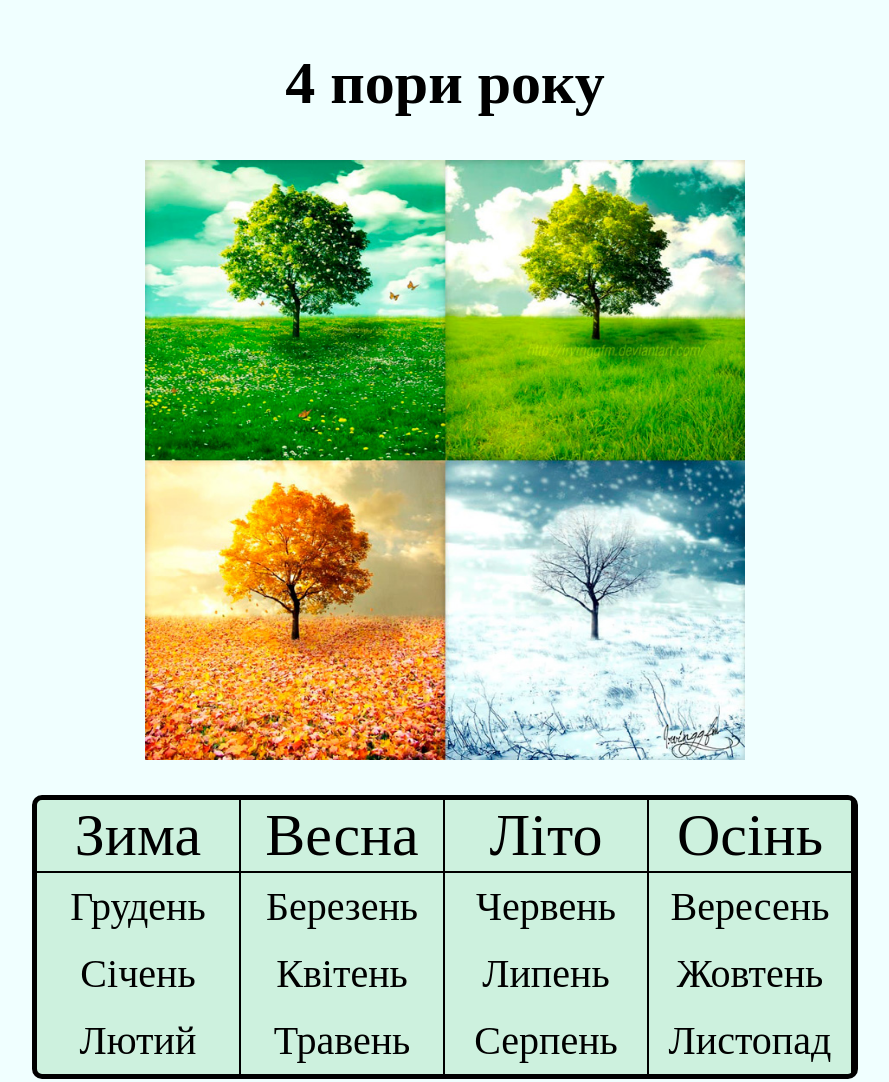
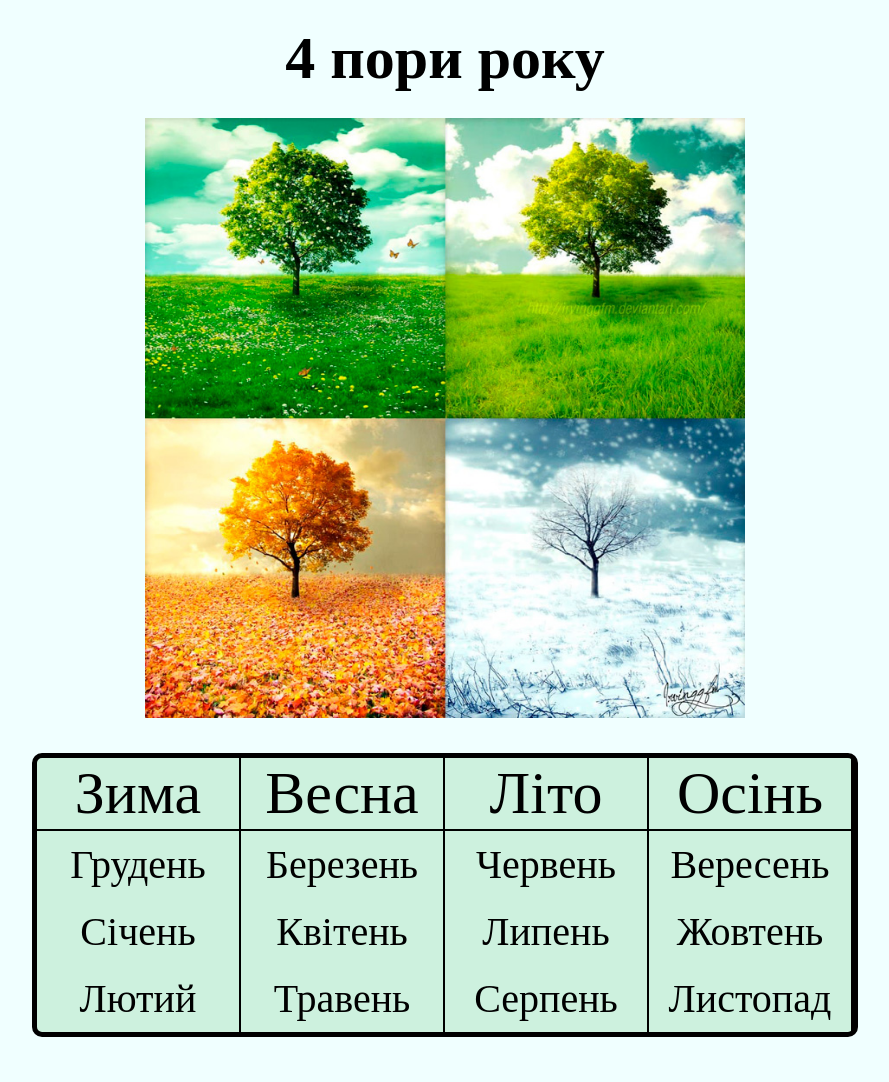
Before and after one commit to Andrew-N27/Season, a plain HTML site: page index.html in a window 1280 px wide. Shown: the whole page, without its empty margins (195-1084 px from the left). After the commit the page ends 1037 px from the top, so only its background shows below. Drawn offline with Linux system fonts and the light colour scheme.

Commit message:
Update index.html

```diff
--- a/index.html
+++ b/index.html
@@ -7,11 +7,11 @@
     <title>Пори року</title>
 </head>
 
-<body style="background-color: azure">
+<body style="background-color: azure; margin: 0; padding: 0;">
     <table cellspacing="0" style="margin: 0 auto; font-size: 30px;">
         <tr>
             <td>
-                <h1>4 пори року</h1>
+                <h1 style="line-height: 35px;">4 пори року</h1>
             </td>
         </tr>
     </table>
```
